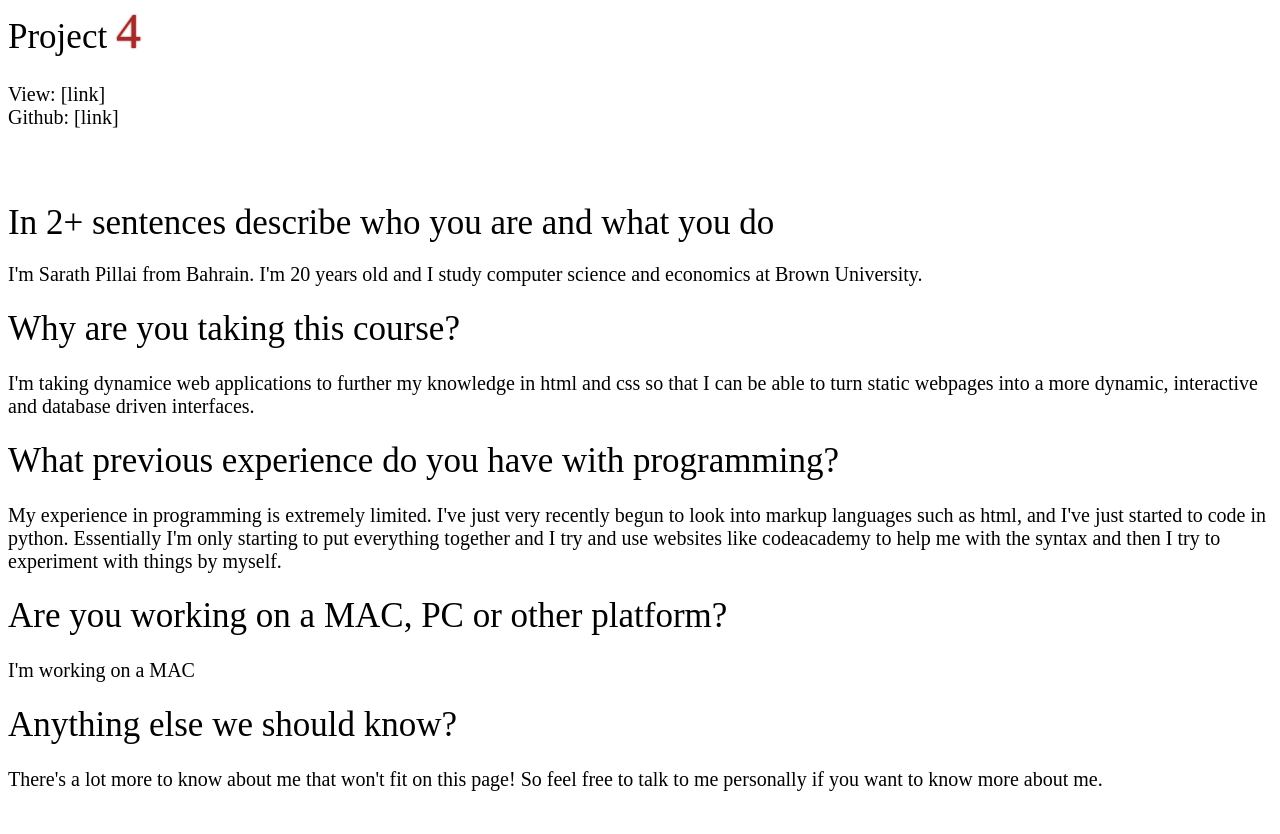
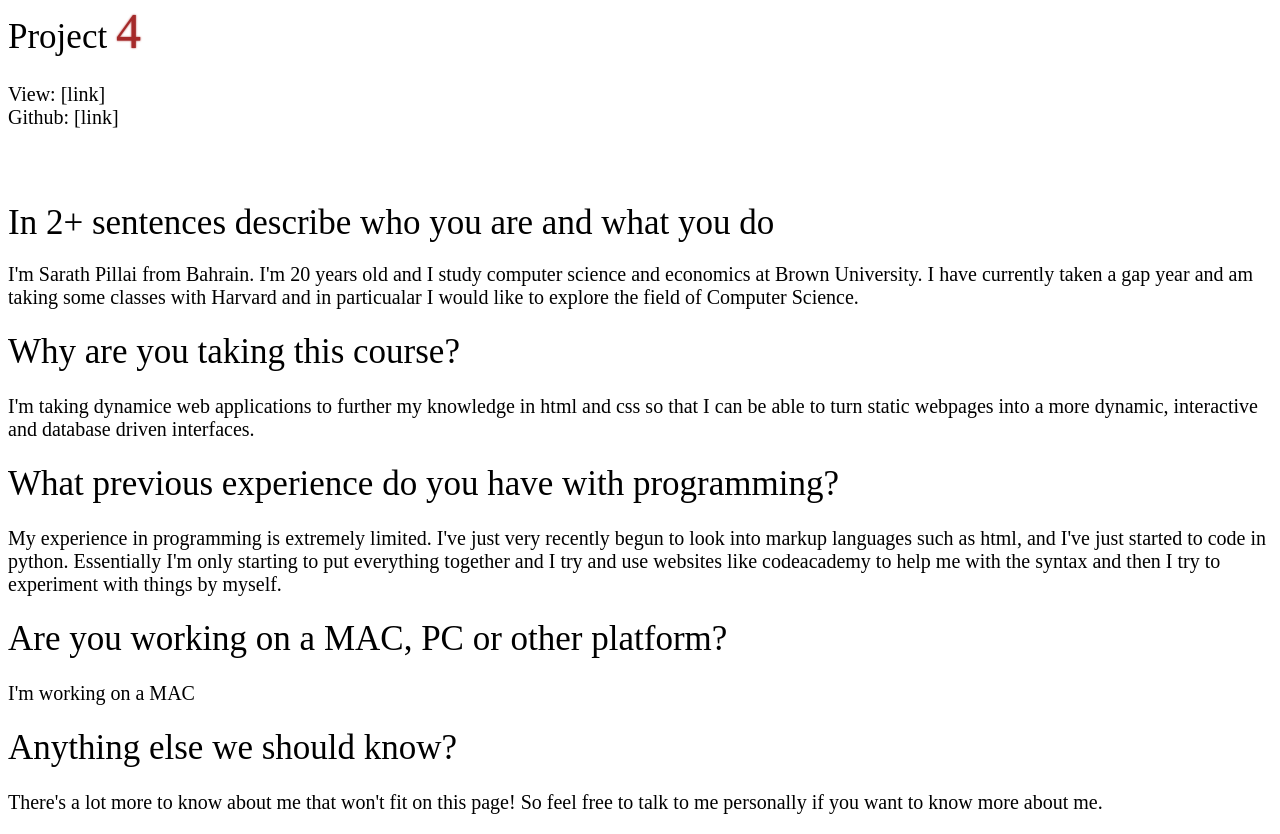
Before and after one commit to smpillai/p1, a plain HTML site: page index.html in a window 1280 px wide. Shown: the part 793-1627 px from the top of the page. Before the commit the page ends 1604 px from the top, so only its background shows below. Drawn offline with Linux system fonts and the light colour scheme.

Commit message:
Extended answer to first question

```diff
--- a/index.html
+++ b/index.html
@@ -45,7 +45,7 @@
     <br>
     <br>
     <span id="p2">In 2+ sentences describe who you are and what you do</span>
-    <p>I'm Sarath Pillai from Bahrain. I'm 20 years old and I study computer science and economics at Brown University.
+    <p>I'm Sarath Pillai from Bahrain. I'm 20 years old and I study computer science and economics at Brown University. I have currently taken a gap year and am taking some classes with Harvard and in particualar I would like to explore the field of Computer Science.
     <br>
         <br>
         <span id="p2">Why are you taking this course?</span>
```
